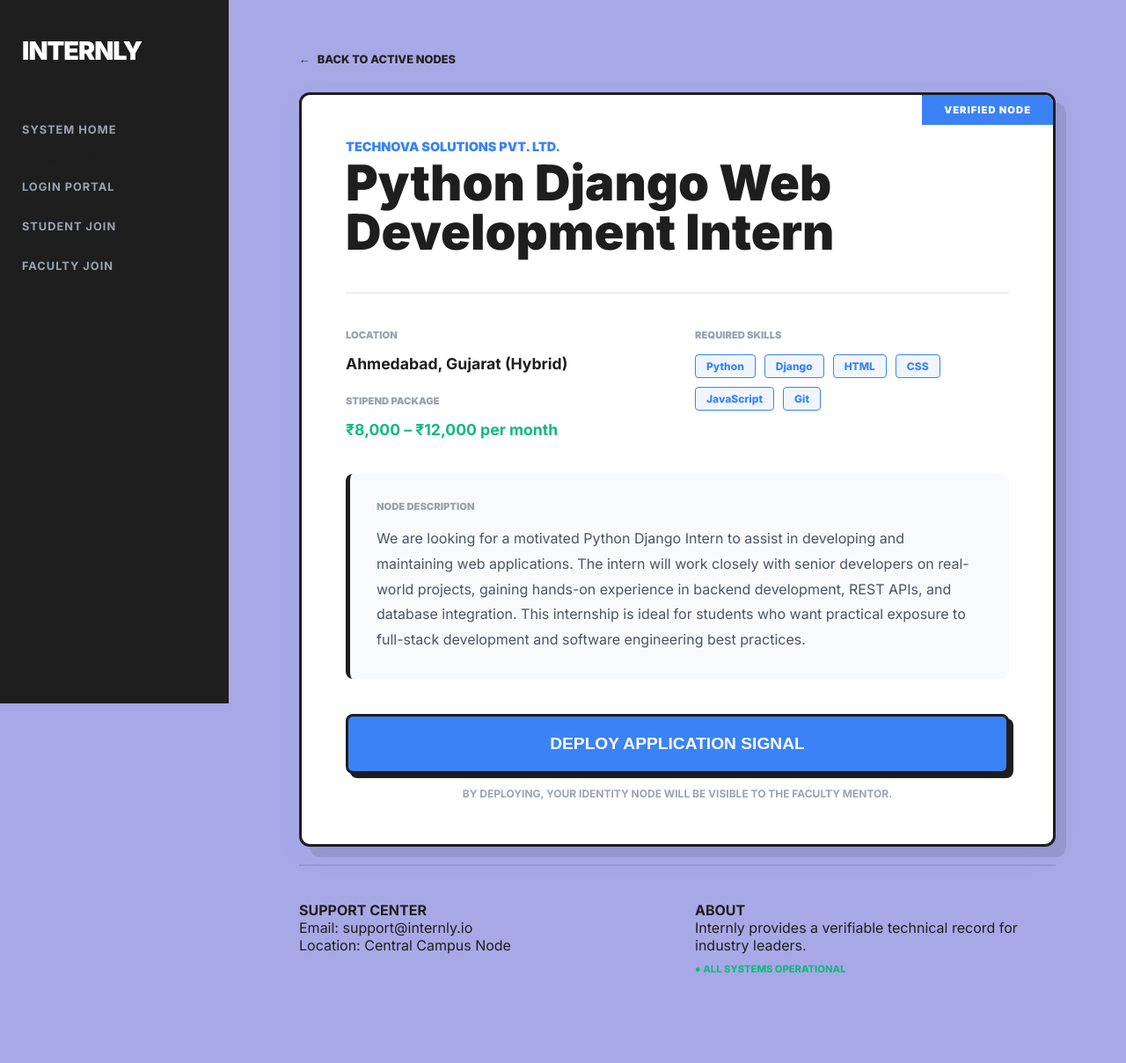
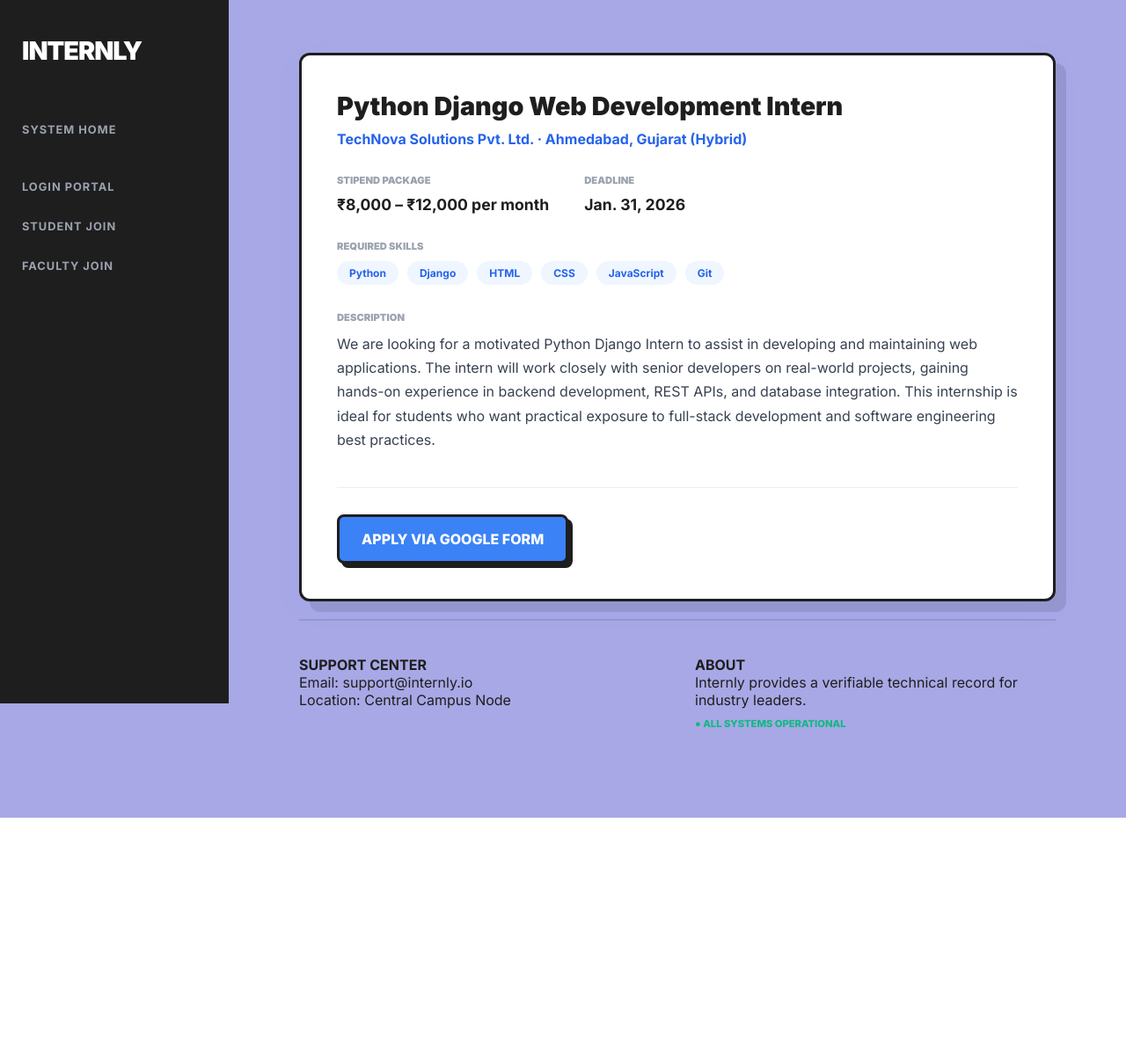
Before and after one commit to DarshanKaladiya/Student-Internship-System, a Django app: page /internships/1/ in a window 1280 px wide. Shown: the whole page at 88% size. After the commit the page ends 930 px from the top, so only its background shows below. Run offline with Django 5.2, Linux system fonts and the light colour scheme; data comes from the database, SQL or seed files in the repository; both versions use the stored data as it was after the commit; parts of the project's set-up code (start-up, migrations or seed data) failed here and were passed over.

Commit message:
Add google form feature

```diff
--- a/management/forms.py
+++ b/management/forms.py
@@ -1,5 +1,6 @@
 from django import forms
 from .models import Internship
+
 
 class InternshipPostForm(forms.ModelForm):
     class Meta:
@@ -12,8 +13,9 @@ class InternshipPostForm(forms.ModelForm):
             'deadline',
             'required_skills',
             'description',
+            'external_apply_link',  # ✅ included
         ]
+
         widgets = {
             'deadline': forms.DateInput(attrs={'type': 'date'}),
-            'description': forms.Textarea(attrs={'rows': 4}),
         }
--- a/management/models.py
+++ b/management/models.py
@@ -1,27 +1,35 @@
 from django.db import models
 from django.contrib.auth.models import User
+
 
 class UserProfile(models.Model):
     ROLE_CHOICES = (
         ('STUDENT', 'Student'),
         ('FACULTY', 'Faculty'),
     )
+
     user = models.OneToOneField(User, on_delete=models.CASCADE)
-    role = models.CharField(max_length=10, choices=ROLE_CHOICES, default='STUDENT')
+    role = models.CharField(max_length=10, choices=ROLE_CHOICES)
 
     def __str__(self):
         return self.user.username
 
 
 class Internship(models.Model):
-    faculty = models.ForeignKey(User, on_delete=models.CASCADE)
     title = models.CharField(max_length=200)
     company_name = models.CharField(max_length=200)
+    location = models.CharField(max_length=200)
+    stipend = models.CharField(max_length=100)
+    deadline = models.DateField()
+    required_skills = models.TextField()
     description = models.TextField()
-    location = models.CharField(max_length=100)
-    stipend = models.CharField(max_length=100)
-    required_skills = models.TextField()
-    deadline = models.DateField()   # ✅ IMPORTANT FIX
+    faculty = models.ForeignKey(User, on_delete=models.CASCADE)
+
+    # ✅ NEW: External Google Form / Company Apply Link
+    external_apply_link = models.URLField(
+        blank=True,
+        null=True
+    )
 
     def __str__(self):
         return self.title
@@ -33,6 +41,15 @@ class Application(models.Model):
         ('APPROVED', 'Approved'),
         ('REJECTED', 'Rejected'),
     )
+
     student = models.ForeignKey(User, on_delete=models.CASCADE)
     internship = models.ForeignKey(Internship, on_delete=models.CASCADE)
-    status = models.CharField(max_length=10, choices=STATUS_CHOICES, default='PENDING')
+    status = models.CharField(
+        max_length=10,
+        choices=STATUS_CHOICES,
+        default='PENDING'
+    )
+    applied_at = models.DateTimeField(auto_now_add=True)
+
+    def __str__(self):
+        return f"{self.student.username} - {self.internship.title}"
--- a/management/templates/management/internship_detail.html
+++ b/management/templates/management/internship_detail.html
@@ -1,96 +1,53 @@
 {% extends 'management/base.html' %}
 {% block content %}
 
-<div class="detail-workspace" style="max-width: 900px; margin: 0 auto;">
+<div style="max-width: 900px; margin: 0 auto;">
 
-    <a href="{% url 'internship_list' %}"
-       style="text-decoration: none; color: var(--brand-dark); font-weight: 800;
-              font-size: 0.8rem; display: flex; align-items: center; margin-bottom: 30px;">
-        <span style="margin-right: 8px;">←</span> BACK TO ACTIVE NODES
-    </a>
+    <div class="workspace-card" style="padding: 40px;">
 
-    <div class="workspace-card" style="padding: 50px; position: relative; overflow: hidden;">
+        <h2 style="font-weight: 900; font-size: 1.8rem; margin-bottom: 10px;">
+            {{ internship.title }}
+        </h2>
 
-        <!-- VERIFIED BADGE -->
-        <div style="
-            position: absolute;
-            top: 0;
-            right: 0;
-            background: var(--brand-blue);
-            color: white;
-            padding: 10px 25px;
-            font-weight: 900;
-            font-size: 0.7rem;
-            letter-spacing: 1px;
-        ">
-            VERIFIED NODE
-        </div>
-
-        <!-- HEADER -->
-        <div style="margin-bottom: 40px;">
-            <p style="
-                color: var(--brand-blue);
-                font-weight: 900;
-                font-size: 0.9rem;
-                margin-bottom: 5px;
-                text-transform: uppercase;
-            ">
-                {{ internship.company_name }}
+        <p style="font-weight: 700; color: #2563eb;">
+            {{ internship.company_name }} · {{ internship.location }}
         </p>
 
-            <h1 style="
-                font-size: 3.5rem;
-                font-weight: 900;
-                line-height: 1;
-                color: var(--brand-dark);
-            ">
-                {{ internship.title }}
-            </h1>
-        </div>
-
-        <!-- META INFO -->
-        <div style="
-            display: grid;
-            grid-template-columns: 1fr 1fr;
-            gap: 40px;
-            margin-bottom: 40px;
-            border-top: 2px solid #eee;
-            padding-top: 40px;
-        ">
+        <div style="display: flex; gap: 40px; margin-top: 30px;">
 
             <div>
-                <h4 style="font-weight: 900; font-size: 0.7rem; color: #9ca3af;
-                           margin-bottom: 15px; text-transform: uppercase;">
-                    Location
+                <h4 style="font-weight: 900; font-size: 0.7rem; color: #9ca3af; margin-bottom: 10px;">
+                    STIPEND PACKAGE
                 </h4>
-                <p style="font-weight: 700; font-size: 1.1rem; margin-bottom: 25px;">
-                    {{ internship.location }}
-                </p>
-
-                <h4 style="font-weight: 900; font-size: 0.7rem; color: #9ca3af;
-                           margin-bottom: 15px; text-transform: uppercase;">
-                    Stipend Package
-                </h4>
-                <p style="font-weight: 700; font-size: 1.1rem; color: #10b981;">
+                <p style="font-weight: 700; font-size: 1.1rem;">
                     {{ internship.stipend }}
                 </p>
             </div>
 
             <div>
-                <h4 style="font-weight: 900; font-size: 0.7rem; color: #9ca3af;
-                           margin-bottom: 15px; text-transform: uppercase;">
-                    Required Skills
+                <h4 style="font-weight: 900; font-size: 0.7rem; color: #9ca3af; margin-bottom: 10px;">
+                    DEADLINE
+                </h4>
+                <p style="font-weight: 700; font-size: 1.1rem;">
+                    {{ internship.deadline }}
+                </p>
+            </div>
+
+        </div>
+
+        <div style="margin-top: 30px;">
+            <h4 style="font-weight: 900; font-size: 0.7rem; color: #9ca3af; margin-bottom: 10px;">
+                REQUIRED SKILLS
             </h4>
 
             <div style="display: flex; flex-wrap: wrap; gap: 10px;">
                 {% for skill in internship.required_skills.split %}
                     <span style="
                         background: #eff6ff;
-                            color: var(--brand-blue);
-                            padding: 5px 12px;
-                            border: 1px solid var(--brand-blue);
-                            border-radius: 4px;
-                            font-weight: 800;
+                        color: #2563eb;
+                        padding: 6px 14px;
+                        border-radius: 20px;
+                        font-weight: 700;
                         font-size: 0.75rem;
                     ">
                         {{ skill }}
@@ -99,42 +56,40 @@
             </div>
         </div>
 
-        </div>
-
-        <!-- DESCRIPTION -->
-        <div style="
-            background: #f9fafb;
-            padding: 30px;
-            border-radius: 8px;
-            border-left: 5px solid var(--brand-dark);
-            margin-bottom: 40px;
-        ">
-            <h4 style="font-weight: 900; font-size: 0.7rem; color: #9ca3af;
-                       margin-bottom: 15px; text-transform: uppercase;">
-                Node Description
+        <div style="margin-top: 30px;">
+            <h4 style="font-weight: 900; font-size: 0.7rem; color: #9ca3af; margin-bottom: 10px;">
+                DESCRIPTION
             </h4>
-            <p style="line-height: 1.8; font-weight: 500; color: #4b5563;">
+            <p style="color: #374151; line-height: 1.7;">
                 {{ internship.description }}
             </p>
         </div>
 
-        <!-- APPLY BUTTON -->
-        <div style="text-align: center;">
-            <form action="{% url 'apply_internship' internship.pk %}" method="POST">
+        <!-- ✅ APPLY ACTIONS -->
+        <div style="margin-top: 40px; border-top: 1px solid #eee; padding-top: 30px;">
+
+            {% if internship.external_apply_link %}
+                <!-- ✅ GOOGLE FORM APPLY -->
+                <a href="{{ internship.external_apply_link }}"
+                   target="_blank"
+                   class="btn-primary"
+                   style="display: inline-block; text-decoration: none;">
+                    APPLY VIA GOOGLE FORM
+                </a>
+            {% else %}
+                <!-- ✅ INTERNAL APPLY -->
+                <form method="POST" action="{% url 'apply_internship' internship.id %}">
                     {% csrf_token %}
-                <button type="submit" class="btn-primary"
-                        style="width: 100%; font-size: 1.2rem; padding: 20px;">
-                    DEPLOY APPLICATION SIGNAL
+                    <button type="submit" class="btn-primary">
+                        APPLY NOW
                     </button>
                 </form>
+            {% endif %}
 
-            <p style="margin-top: 15px; font-size: 0.75rem;
-                      font-weight: 700; color: #9ca3af;">
-                BY DEPLOYING, YOUR IDENTITY NODE WILL BE VISIBLE TO THE FACULTY MENTOR.
-            </p>
         </div>
 
     </div>
+
 </div>
 
 {% endblock %}
```
Also changed, not shown: management/templates/management/post_internship.html (+59 -11 lines), db.sqlite3, management/migrations/0001_initial.py, management/migrations/0002_alter_internship_deadline.py (deleted), management/migrations/0003_remove_application_applied_date_and_more.py (deleted). Lines whose indentation alone changed are shown as unchanged.
